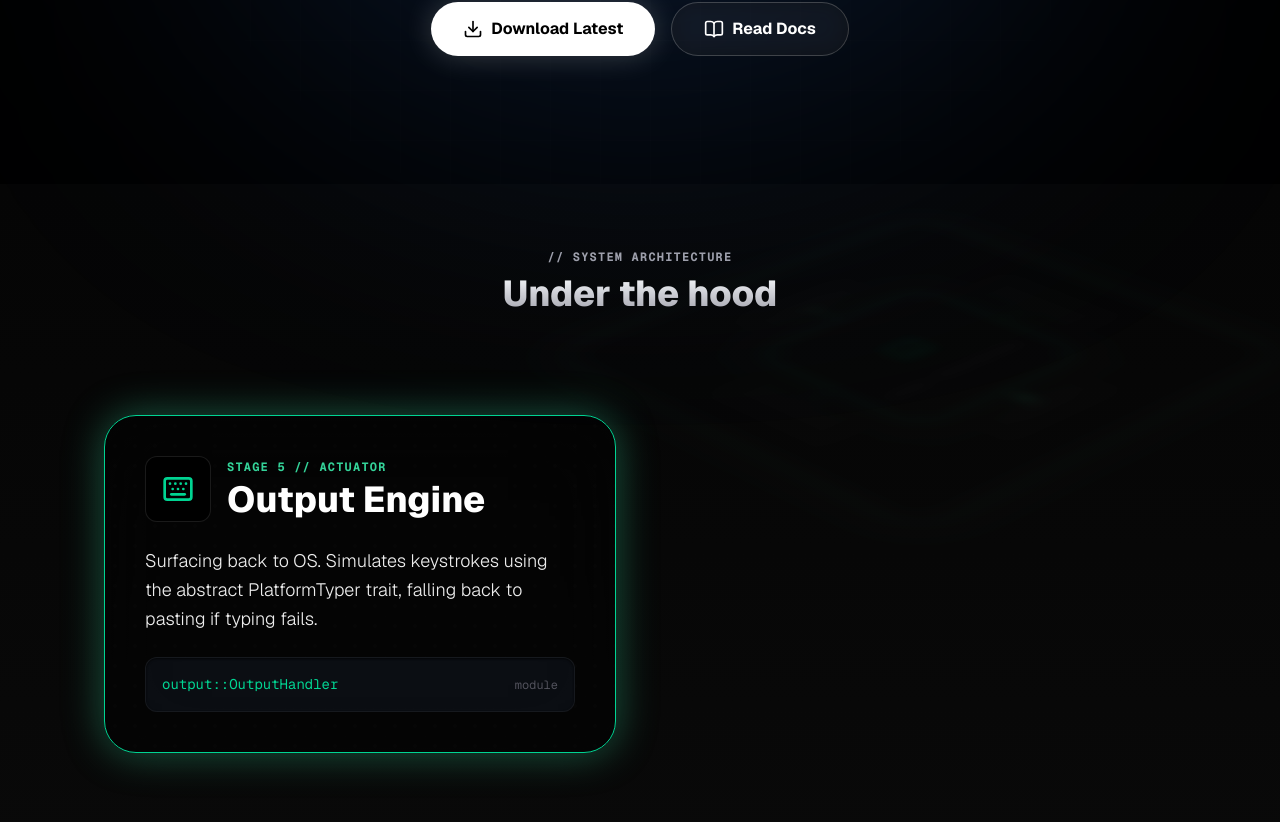
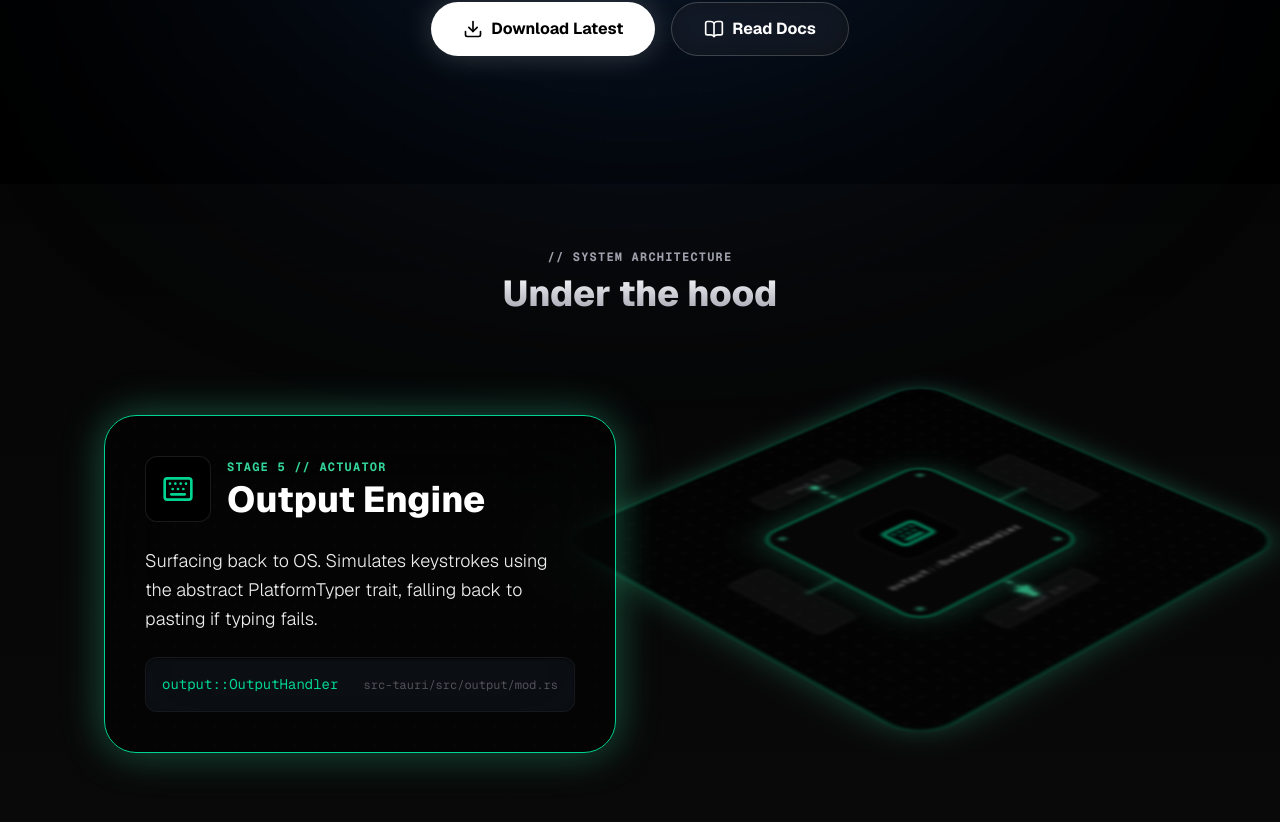
Before and after one commit to axelbaumlisto/voxis-landing, a Next.js app: page / in a window 1280 px wide. Shown: the part 710-1532 px from the top of the page. Built offline with nearby package versions, Linux system fonts and the light colour scheme.

Commit message:
fix(landing): address code review — lint clean, data-driven fly range, setActive guard, real filePath labels, webkit-mask, remove dead bgLit/imports

```diff
--- a/src/app/globals.css
+++ b/src/app/globals.css
@@ -121,6 +121,7 @@ body {
   background-size: 50px 50px;
   background-image: linear-gradient(to right, rgba(255, 255, 255, 0.03) 1px, transparent 1px),
     linear-gradient(to bottom, rgba(255, 255, 255, 0.03) 1px, transparent 1px);
+  -webkit-mask-image: radial-gradient(circle at center, black 30%, transparent 90%);
   mask-image: radial-gradient(circle at center, black 30%, transparent 90%);
 }
 
--- a/src/components/Architecture.tsx
+++ b/src/components/Architecture.tsx
@@ -21,6 +21,19 @@ const IconMap: Record<IconKey, React.ComponentType<{ className?: string }>> = {
 const SPREAD = 620;
 const FOCUS_POP = 120;
 const EPSILON = 0.5;
+const UNPACK_END = 0.1; // scroll fraction spent "unpacking" the stack
+
+/**
+ * Shared fly-through progression. `fly` ranges from 0 to (stepCount - 1) + a hair,
+ * so every layer (including the last) becomes the focused one. Data-driven, not hard-coded to 5.
+ */
+function flyProgress(p: number, stepCount: number): { spread: number; fly: number } {
+  const maxFly = Math.max(stepCount - 1, 0) + 0.499;
+  if (p < UNPACK_END) {
+    return { spread: 60 + (p / UNPACK_END) * (SPREAD - 60), fly: 0 };
+  }
+  return { spread: SPREAD, fly: ((p - UNPACK_END) / (1 - UNPACK_END)) * maxFly };
+}
 
 /** A single depth-sorted PCB layer. Occlusion is pure geometry (no z-index). */
 function BoardLayer({
@@ -28,28 +41,22 @@ function BoardLayer({
   index,
   scrollYProgress,
   active,
+  stepCount,
 }: {
   step: Step;
   index: number;
   scrollYProgress: ReturnType<typeof useScroll>["scrollYProgress"];
   active: number;
+  stepCount: number;
 }) {
   const i = index;
   const Icon = IconMap[step.iconName];
   const isActive = i === active;
 
   const currentZ = useTransform(scrollYProgress, (p) => {
-    let spread = 620;
-    let fly = 0;
-    if (p < 0.1) {
-      spread = 60 + (p / 0.1) * 560;
-    } else {
-      fly = ((p - 0.1) / 0.9) * 4.99;
-    }
-
+    const { spread, fly } = flyProgress(p, stepCount);
     const distance = i - fly;
     const baseDepth = distance * -spread;
-
     const pop = Math.abs(distance) < EPSILON ? FOCUS_POP * (1 - Math.abs(distance) / EPSILON) : 0;
     return baseDepth + pop;
   });
@@ -162,11 +169,10 @@ export default function Architecture({ steps }: ArchitectureProps) {
   });
 
   useMotionValueEvent(scrollYProgress, "change", (latest) => {
-    let f = 0;
-    if (latest >= 0.1) {
-      f = ((latest - 0.1) / 0.9) * 4.99;
-    }
-    setActive(Math.min(steps.length - 1, Math.max(0, Math.round(f))));
+    const { fly } = flyProgress(latest, steps.length);
+    const next = Math.min(steps.length - 1, Math.max(0, Math.round(fly)));
+    // Only update when the rounded index actually changes (avoids per-tick re-renders).
+    setActive((prev) => (prev === next ? prev : next));
   });
 
   return (
@@ -210,7 +216,7 @@ export default function Architecture({ steps }: ArchitectureProps) {
       <div className="hidden md:flex sticky top-0 h-screen w-full flex-row items-center justify-center overflow-hidden px-10 lg:px-20 bg-gradient-to-b from-[var(--color-surface-2)] to-[var(--color-surface)]">
         {/* Bridge heading — links the centered hero to the left-anchored layers */}
         <div className="absolute top-[max(6vh,var(--space-2xl))] left-1/2 -translate-x-1/2 z-40 text-center pointer-events-none">
-          <div className="pill text-[var(--color-muted)] mb-2">// SYSTEM ARCHITECTURE</div>
+          <div className="pill text-[var(--color-muted)] mb-2">{"// SYSTEM ARCHITECTURE"}</div>
           <h2 className="text-3xl lg:text-4xl font-extrabold text-gradient">Under the hood</h2>
         </div>
 
@@ -254,7 +260,7 @@ export default function Architecture({ steps }: ArchitectureProps) {
 
                           <div className={`w-full pill-code ${step.iconColor}`} style={{ fontFamily: "var(--font-mono)" }}>
                             <span>{step.className}</span>
-                            <span className="text-zinc-600 text-xs">module</span>
+                            <span className="text-zinc-600 text-xs">{step.filePath}</span>
                           </div>
                         </div>
                       </div>
@@ -281,6 +287,7 @@ export default function Architecture({ steps }: ArchitectureProps) {
                 index={i}
                 scrollYProgress={scrollYProgress}
                 active={active}
+                stepCount={steps.length}
               />
             ))}
           </motion.div>
--- a/src/data/architecture.ts
+++ b/src/data/architecture.ts
@@ -1,5 +1,3 @@
-import { Mic, Zap, Brain, Keyboard, Terminal, Cpu } from "lucide-react";
-
 export type IconKey = "terminal" | "cpu" | "mic" | "brain" | "keyboard" | "zap";
 
 export interface Step {
@@ -11,7 +9,6 @@ export interface Step {
   desc: string;
   glow: string;
   iconColor: string;
-  bgLit: string;
   hex: string;
 }
 
@@ -23,7 +20,6 @@ const layers = [
     filePath: "src-tauri/src/hotkey/mod.rs",
     glow: "shadow-[0_0_40px_rgba(34,211,238,0.4)] border-cyan-400",
     iconColor: "text-cyan-400",
-    bgLit: "bg-cyan-950/80",
     hex: "#22d3ee"
   },
   {
@@ -32,7 +28,6 @@ const layers = [
     filePath: "src-tauri/src/orchestrator/coordinator.rs",
     glow: "shadow-[0_0_40px_rgba(59,130,246,0.4)] border-blue-500",
     iconColor: "text-blue-500",
-    bgLit: "bg-blue-950/80",
     hex: "#3b82f6"
   },
   {
@@ -41,7 +36,6 @@ const layers = [
     filePath: "src-tauri/src/audio/stream.rs",
     glow: "shadow-[0_0_40px_rgba(234,179,8,0.4)] border-yellow-500",
     iconColor: "text-yellow-500",
-    bgLit: "bg-yellow-950/80",
     hex: "#eab308"
   },
   {
@@ -50,7 +44,6 @@ const layers = [
     filePath: "src-tauri/src/transcription/mod.rs",
     glow: "shadow-[0_0_40px_rgba(168,85,247,0.4)] border-purple-500",
     iconColor: "text-purple-500",
-    bgLit: "bg-purple-950/80",
     hex: "#a855f7"
   },
   {
@@ -59,7 +52,6 @@ const layers = [
     filePath: "src-tauri/src/output/mod.rs",
     glow: "shadow-[0_0_40px_rgba(52,211,153,0.4)] border-emerald-400",
     iconColor: "text-emerald-400",
-    bgLit: "bg-emerald-950/80",
     hex: "#34d399"
   }
 ];
--- /dev/null
+++ b/src/hooks/useMediaQuery.ts
@@ -0,0 +1,30 @@
+import { useEffect, useState } from "react";
+
+export function useMediaQuery(query: string): boolean {
+  const [matches, setMatches] = useState(false);
+
+  useEffect(() => {
+    const mediaQuery = window.matchMedia(query);
+    setMatches(mediaQuery.matches);
+
+    const handler = (event: MediaQueryListEvent) => {
+      setMatches(event.matches);
+    };
+
+    if (mediaQuery.addEventListener) {
+      mediaQuery.addEventListener("change", handler);
+    } else {
+      mediaQuery.addListener(handler);
+    }
+
+    return () => {
+      if (mediaQuery.removeEventListener) {
+        mediaQuery.removeEventListener("change", handler);
+      } else {
+        mediaQuery.removeListener(handler);
+      }
+    };
+  }, [query]);
+
+  return matches;
+}
```
